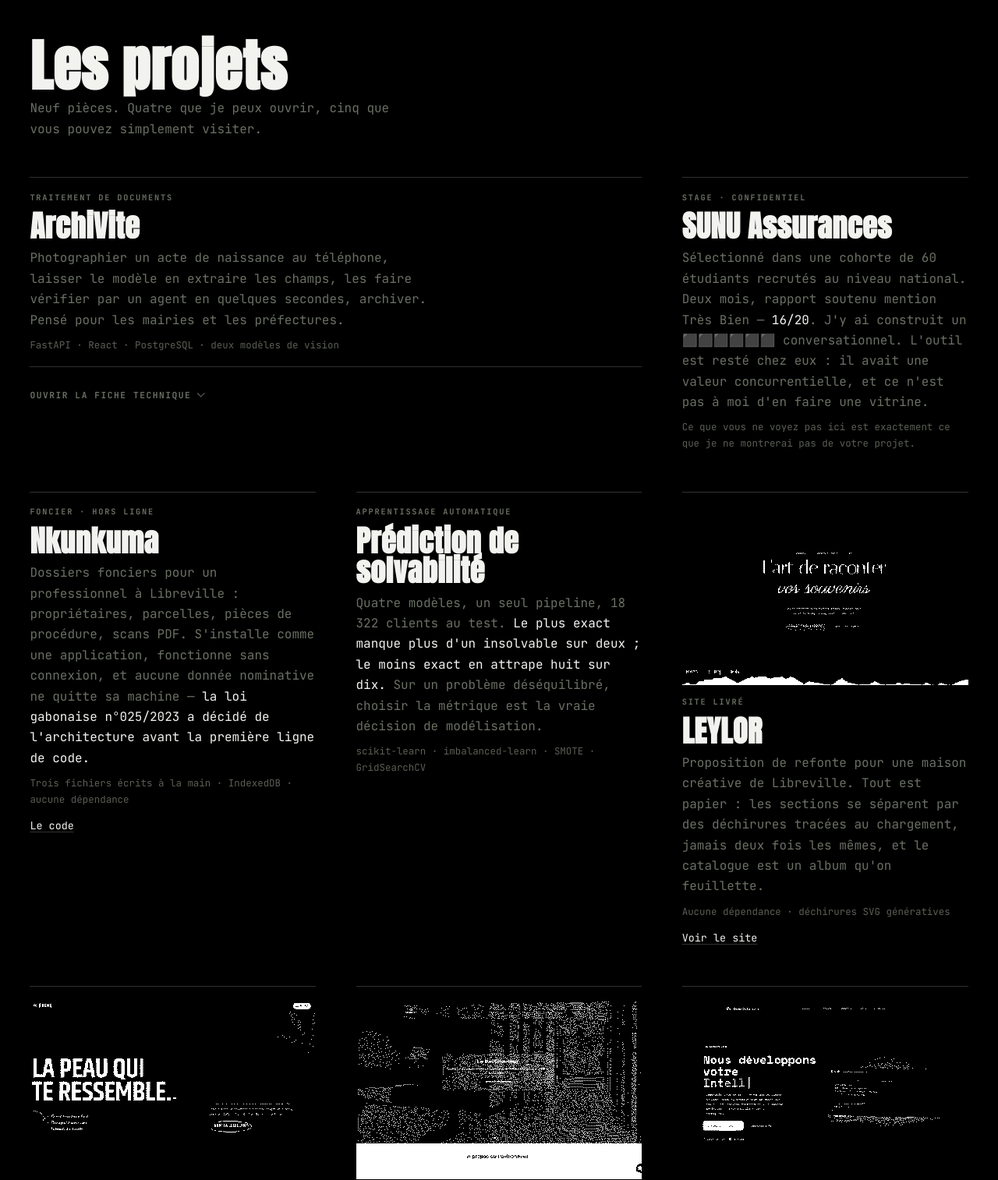
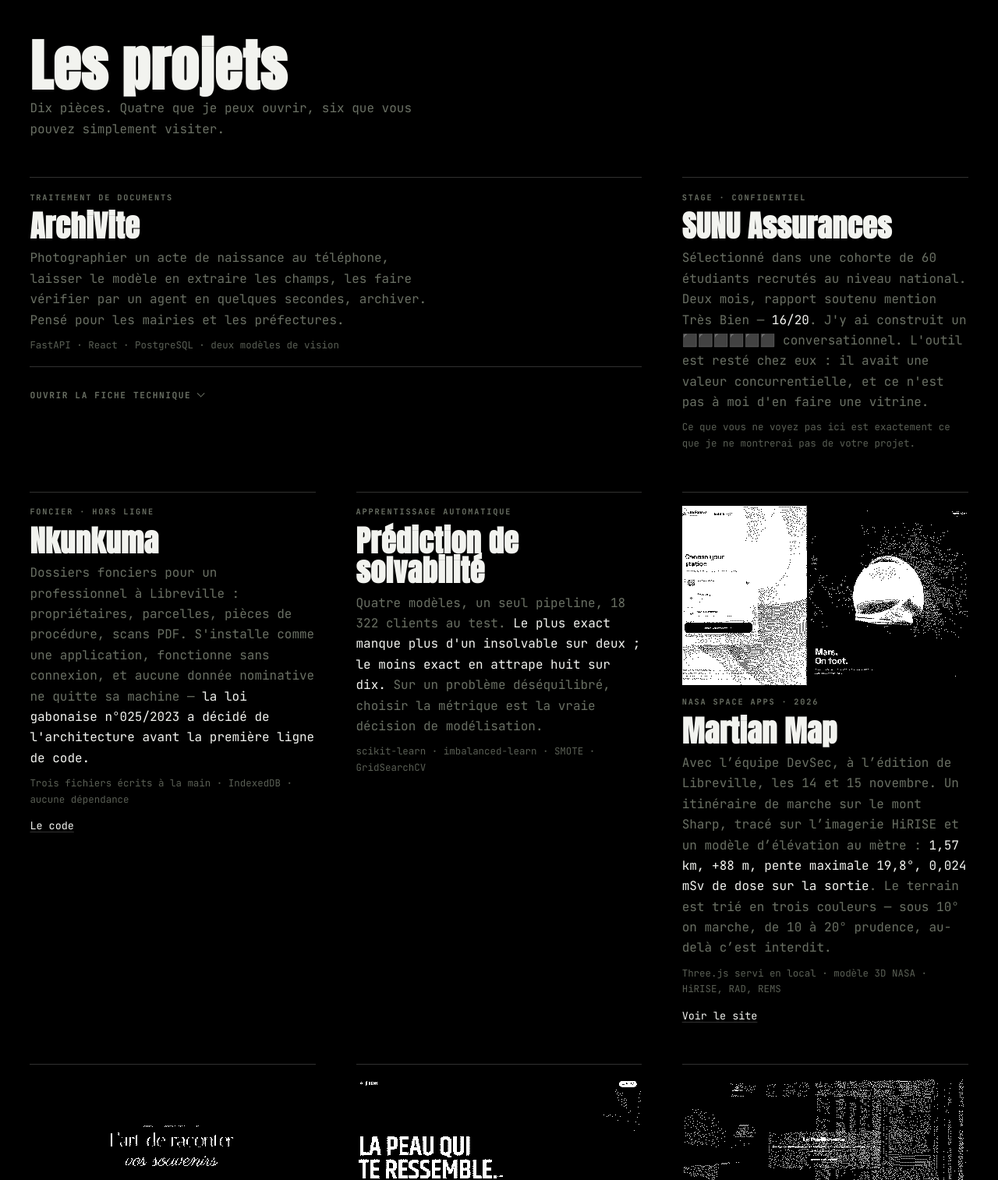
Before and after one commit to firstged/mon-portfolio, a plain HTML site: page index.html in a window 1280 px wide. Shown: the part 860-2374 px from the top of the page at 78% size. Drawn offline with Linux system fonts and the light colour scheme.

Commit message:
Martian Map entre dans les pieces livrees
Le site de la solution NASA Space Apps existe et repond :
martian-map.devs-solutions.tech, 200 en 2,4 s, page de 11 Ko, et
**aucune requete vers un serveur tiers** — three.js est servi depuis le
domaine, pas depuis un CDN.

Visite pour de bon, pas survolee. Ce que la piece fait, verifie a
l'ecran : un itineraire de marche sur le mont Sharp (Aeolis Mons, cratere
Gale), trace sur l'imagerie HiRISE et un modele d'elevation au metre.
1,57 km en boucle, +88 m de denivele, pente maximale 19,8 degres,
0,024 mSv de dose sur la sortie. Le terrain est trie en trois classes de
pente : sous 10 degres on marche, de 10 a 20 prudence, au-dela c'est
interdit. Trois roles avec des informations differentes, dont un
controle au sol avec 12 minutes de delai de lumiere.

Les mesures viennent de sources publiees et nommees dans l'interface :
RAD pour le rayonnement, REMS pour temperature, pression et vent,
Mastcam/REMS pour l'opacite de poussiere. Et le panneau sismicite dit
« no active sensor — InSight retired late 2022 » au lieu d'inventer une
valeur.

Capture tramee au meme Atkinson que les cinq autres : 9 Ko, marquee
`data-nuit` (luminance 119/255, donc deja sombre — la retourner en peau
BRUT en ferait le pave blanc qu'on evite).

Le chapo passe de neuf a dix pieces, quatre ouvertes et six visitables.

Co-Authored-By: Claude Opus 5 <noreply@anthropic.com>

```diff
--- a/index.html
+++ b/index.html
@@ -150,9 +150,9 @@
             <header class="bloc-tete">
                 <h2 id="t-projets" data-en="The work" data-ja="仕事">Les projets</h2>
                 <p class="bloc-chapo"
-                    data-en="Nine pieces. Four I can open up, five you can simply visit."
-                    data-ja="九つ。開いて見せられるものが四つ、訪ねられるものが五つ。">
-                    Neuf pièces. Quatre que je peux ouvrir, cinq que vous pouvez
+                    data-en="Ten pieces. Four I can open up, six you can simply visit."
+                    data-ja="十。開いて見せられるものが四つ、訪ねられるものが六つ。">
+                    Dix pièces. Quatre que je peux ouvrir, six que vous pouvez
                     simplement visiter.
                 </p>
             </header>
@@ -355,6 +355,30 @@
                         la métrique est la vraie décision de modélisation.
                     </p>
                     <p class="outils">scikit-learn · imbalanced-learn · SMOTE · GridSearchCV</p>
+                </li>
+
+                <li class="vignette">
+                    <figure class="ecran" data-nuit>
+                        <img src="images/martian-map-accueil.png" width="560" height="350"
+                            loading="lazy" decoding="async"
+                            alt="Page d&#39;accueil de Martian Map : un casque spatial en 3D sur le relief de Mars, tramé en noir et blanc.">
+                    </figure>
+                    <p class="genre" data-en="NASA SPACE APPS · 2026" data-ja="NASA スペースアップス・2026">
+                        NASA SPACE APPS · 2026</p>
+                    <h3>Martian Map</h3>
+                    <p class="resume"
+                        data-en="With team DevSec, at the Libreville edition, 14&ndash;15 November. A walking route on Mount Sharp, laid out on HiRISE imagery and a one-metre elevation model: &lt;strong&gt;1.57 km, +88 m, 19.8&deg; maximum slope, 0.024 mSv over the outing&lt;/strong&gt;. The ground is sorted into three colours &mdash; under 10&deg; you walk, 10 to 20&deg; caution, beyond that it is a no-go."
+                        data-ja="チーム DevSec として、リーブルビル会場で十一月十四日から十五日に制作。シャープ山の徒歩ルートを、HiRISE 画像と一メートル解像度の標高モデルの上に引きました。&lt;strong&gt;1.57 km、標高差 +88 m、最大傾斜 19.8 度、行程中の被曝 0.024 mSv&lt;/strong&gt;。地面は三色に分けています。十度未満は歩ける、十〜二十度は注意、それ以上は立入禁止。">
+                        Avec l&rsquo;équipe DevSec, à l&rsquo;édition de Libreville, les 14 et 15
+                        novembre. Un itinéraire de marche sur le mont Sharp, tracé sur l&rsquo;imagerie
+                        HiRISE et un modèle d&rsquo;élévation au mètre : <strong>1,57 km, +88 m,
+                            pente maximale 19,8&deg;, 0,024 mSv de dose sur la sortie</strong>. Le
+                        terrain est trié en trois couleurs &mdash; sous 10&deg; on marche, de 10 à
+                        20&deg; prudence, au-delà c&rsquo;est interdit.
+                    </p>
+                    <p class="outils">Three.js servi en local · modèle 3D NASA · HiRISE, RAD, REMS</p>
+                    <p class="liens"><a href="https://martian-map.devs-solutions.tech/" rel="noopener">Voir le
+                            site</a></p>
                 </li>
 
                 <li class="vignette">
```
Also changed, not shown: images/martian-map-accueil.png (added).
